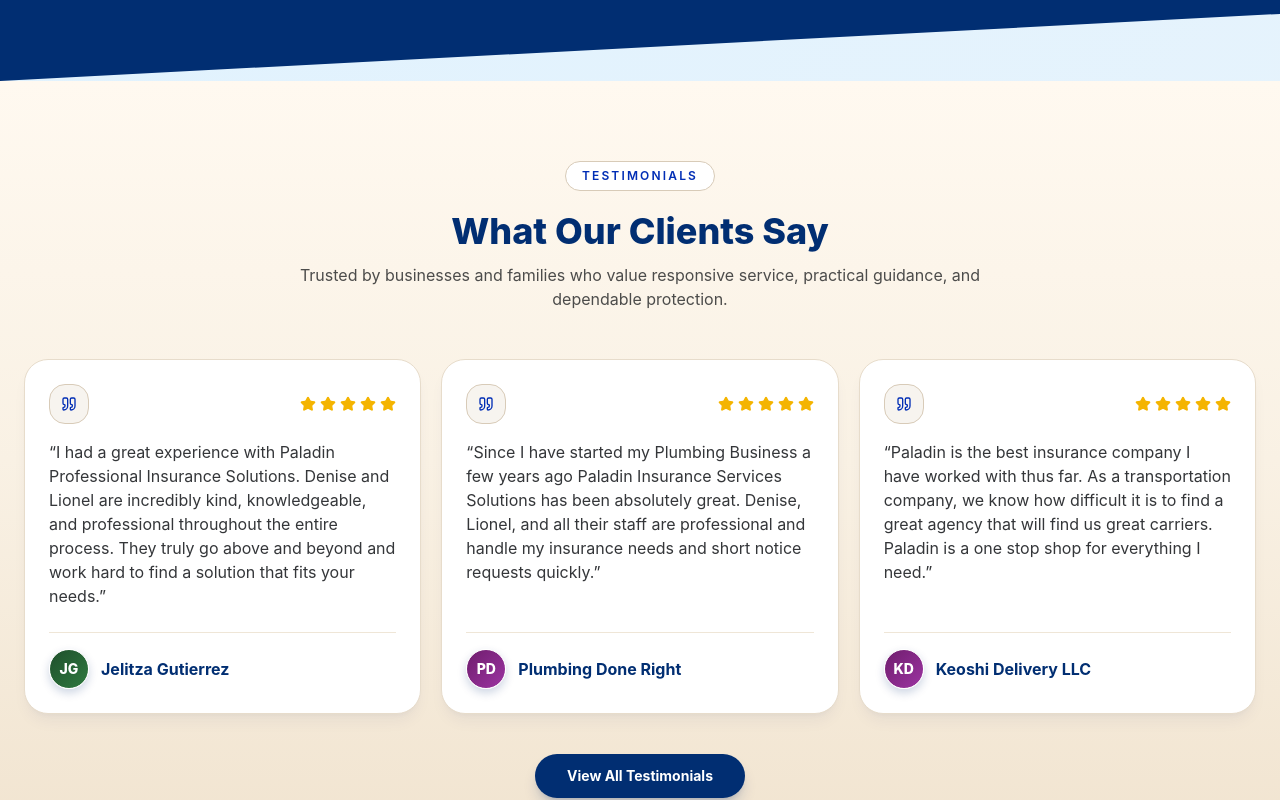
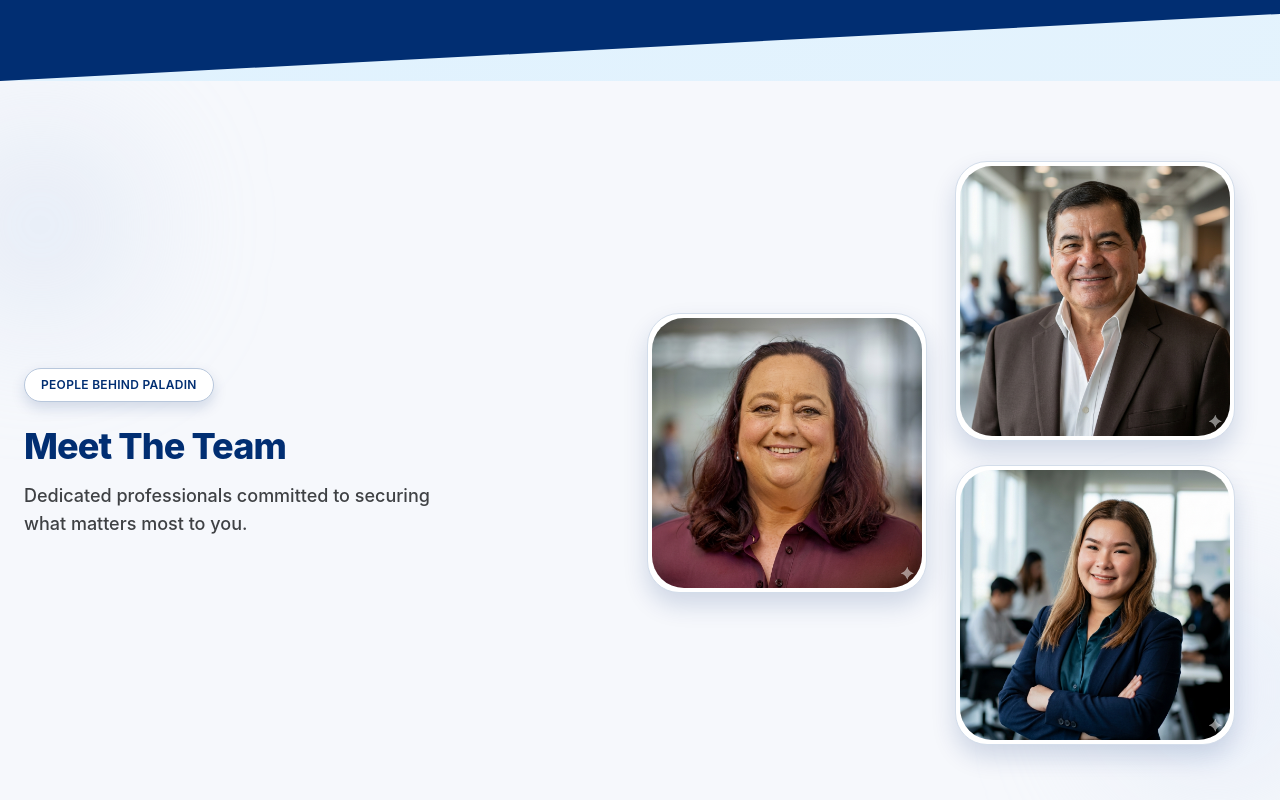
Before and after one commit to lanzashlee/Paladin-, a React (Create React App) app in the folder frontend/: page / in a window 1280 px wide. Shown: the part 5380-6180 px from the top of the page. Built offline with nearby package versions, Linux system fonts and the light colour scheme; no server answers.

Commit message:
Enhanced UI

```diff
--- a/frontend/src/components/Header.js
+++ b/frontend/src/components/Header.js
@@ -22,6 +22,7 @@
         { label: 'Partners & Carriers', anchor: '#partners-carriers' },
         { label: 'Coverage Offerings', anchor: '#coverage-offerings' },
         { label: 'Why Choose Paladin', anchor: '#why-choose-paladin' },
+        { label: 'Meet The Team', anchor: '#team-preview' },
         { label: 'What Our Clients Say', anchor: '#what-our-clients-say' },
         { label: 'Office Hours', anchor: '#office-hours' },
         { label: 'Contact & Location', anchor: '#contact-location' },
--- /dev/null
+++ b/frontend/src/components/Team.js
@@ -0,0 +1,86 @@
+import React from 'react';
+import { Link } from 'react-router-dom';
+import TeamMemberAndy from '../assets/SIR ANDY.png';
+import TeamMemberDenise from '../assets/MS DENISE.png';
+import TeamMemberDonna from '../assets/DONNA.png';
+
+const teamImageCards = {
+  andy: {
+    alt: 'Sir Andy portrait',
+    src: TeamMemberAndy,
+  },
+  denise: {
+    alt: 'Ms Denise portrait',
+    src: TeamMemberDenise,
+  },
+  donna: {
+    alt: 'Donna portrait',
+    src: TeamMemberDonna,
+  },
+};
+
+function Team() {
+  return (
+    <section id="team-preview" className="relative overflow-hidden bg-[#f6f8fc] py-16 sm:py-20">
+      <div className="pointer-events-none absolute -left-16 top-10 h-52 w-52 rounded-full bg-[#c9d8ee]/35 blur-3xl" />
+      <div className="pointer-events-none absolute -right-12 bottom-6 h-56 w-56 rounded-full bg-[#d9e4f5]/45 blur-3xl" />
+
+      <div className="relative z-10 mx-auto grid w-full max-w-7xl grid-cols-1 items-center gap-10 px-6 md:grid-cols-[1fr_1.15fr] md:gap-14">
+        <div className="max-w-xl">
+          <span className="inline-flex items-center rounded-full border border-[#b8c7dc] bg-white px-4 py-2 text-xs font-semibold uppercase tracking-wide text-[#012E72] shadow-[0_6px_14px_rgba(1,46,114,0.15)]">
+            People behind Paladin
+          </span>
+
+          <h2 className="mt-6 text-3xl font-extrabold  tracking-tight text-[#012E72] md:text-4xl">
+            Meet The Team
+          </h2>
+
+          <p className="mt-4 max-w-md text-base font-medium leading-relaxed text-[#010407]/75 md:text-lg">
+            Dedicated professionals committed to securing what matters most to you.
+          </p>
+        </div>
+
+        <div className="mx-auto flex w-full max-w-[620px] flex-col items-center gap-6 sm:flex-row sm:items-center sm:justify-center sm:gap-7">
+          <Link
+            to="/about#meet-the-team"
+            aria-label="View Ms Denise profile in Meet the Team"
+            className="w-full max-w-[260px] rounded-[2rem] border border-[#d3ddea] bg-white p-1 shadow-[0_12px_24px_rgba(1,46,114,0.16)] transition-transform duration-300 hover:-translate-y-1 sm:max-w-[280px]"
+          >
+            <img
+              src={teamImageCards.denise.src}
+              alt={teamImageCards.denise.alt}
+              className="block h-auto w-full rounded-[2rem] object-contain"
+            />
+          </Link>
+
+          <div className="flex w-full max-w-[260px] flex-col items-center gap-6 sm:max-w-[280px]">
+            <Link
+              to="/about#meet-the-team"
+              aria-label="View Sir Andy profile in Meet the Team"
+              className="w-full rounded-[2rem] border border-[#d3ddea] bg-white p-1 shadow-[0_12px_24px_rgba(1,46,114,0.16)] transition-transform duration-300 hover:-translate-y-1"
+            >
+              <img
+                src={teamImageCards.andy.src}
+                alt={teamImageCards.andy.alt}
+                className="block h-auto w-full rounded-[2rem] object-contain"
+              />
+            </Link>
+            <Link
+              to="/about#meet-the-team"
+              aria-label="View Donna profile in Meet the Team"
+              className="w-full rounded-[2rem] border border-[#d3ddea] bg-white p-1 shadow-[0_12px_24px_rgba(1,46,114,0.16)] transition-transform duration-300 hover:-translate-y-1"
+            >
+              <img
+                src={teamImageCards.donna.src}
+                alt={teamImageCards.donna.alt}
+                className="block h-auto w-full rounded-[2rem] object-contain"
+              />
+            </Link>
+          </div>
+        </div>
+      </div>
+    </section>
+  );
+}
+
+export default Team;
--- a/frontend/src/pages/About.js
+++ b/frontend/src/pages/About.js
@@ -17,31 +17,51 @@
       <Header />
 
       {/* Company Overview Section */}
-      <section id="company-overview" className="py-16 md:py-20 px-6 max-w-7xl mx-auto">
-        <div className="flex flex-col md:flex-row gap-16 items-center">
-          <div className="md:w-1/2">
-            <div className="inline-flex items-center gap-2 px-4 py-2 rounded-full bg-[#F7F4EF] text-[#002DB5] text-sm font-bold mb-6 border border-[#d8cbb8]">
-              <Building2 className="w-4 h-4" />
+      <section id="company-overview" className="w-full bg-[#f7f9fd] px-0 pb-0 pt-0">
+        <div className="w-full overflow-hidden bg-[#f7f9fd]">
+          <div className="relative h-[130px] bg-[#0b357f]">
+            <svg
+              className="absolute -bottom-1 left-0 block h-[78px] w-full"
+              viewBox="0 0 1440 200"
+              preserveAspectRatio="none"
+              aria-hidden="true"
+            >
+              <rect x="0" y="0" width="1440" height="200" fill="#0b357f" />
+              <path
+                d="M0,96 C180,170 360,166 540,140 C720,114 900,34 1080,42 C1240,50 1350,96 1440,120 L1440,200 L0,200 Z"
+                fill="#f7f9fd"
+              />
+            </svg>
+          </div>
+
+          <div className="grid grid-cols-1 gap-10 px-6 pb-10 pt-4 md:grid-cols-2 md:items-center md:gap-12 md:px-12 md:pb-14 md:pt-6">
+            <div className="mx-auto flex w-full max-w-xl flex-col items-start text-left">
+              <div className="mb-6 inline-flex items-center gap-2 rounded-full bg-white px-4 py-2 text-sm font-bold text-[#002DB5] shadow-[0_8px_16px_rgba(8,35,76,0.12)]">
+                <Building2 className="h-4 w-4" />
                 <span>Company Overview</span>
               </div>
-            <h2 className="text-3xl md:text-4xl font-extrabold text-[#012E72] mb-6 leading-tight">
-              A Legacy of <br/><span className="text-[#002DB5]">Protection & Trust</span>
+
+              <h2 className="mb-6 text-3xl font-extrabold leading-tight text-[#012E72] md:text-4xl">
+                A Legacy of
+                <br />
+                <span className="text-[#012E72]">Protection and Trust</span>
               </h2>
-            <p className="text-[#010407]/75 text-base md:text-lg leading-relaxed mb-4 font-medium text-justify">
+
+              <p className="mb-4 max-w-xl text-justify text-base font-normal leading-relaxed text-[#010407]/75 md:text-lg">
                 Paladin Professional Insurance Solutions is a full-service independent insurance agency committed to delivering premium protection across personal, commercial, and specialty lines.
               </p>
-            <p className="text-[#010407]/75 text-base md:text-lg leading-relaxed font-medium text-justify">
-              We understand that every client is unique — which is why we take a consultative, hands-on approach to crafting coverage that truly fits your life and your business.
+              <p className="max-w-xl text-justify text-base font-normal leading-relaxed text-[#010407]/75 md:text-lg">
+                We understand that every client is unique - which is why we take a consultative, hands-on approach to crafting coverage that truly fits your life and your business.
               </p>
             </div>
-          <div className="md:w-1/2 w-full">
-             <div className="relative rounded-[2rem] overflow-hidden shadow-2xl shadow-[#012E72]/10 border-8 border-[#F7F4EF]">
-                <img src="https://images.unsplash.com/photo-1497366216548-37526070297c?auto=format&fit=crop&q=80&w=1200" alt="Modern Office" className="w-full h-[500px] object-cover hover:scale-105 transition-transform duration-700" />
-                <div className="absolute inset-0 bg-gradient-to-t from-[#012E72]/75 via-[#012E72]/20 to-transparent flex items-end p-8">
-                  <div className="text-white">
-                    <p className="text-2xl font-bold">Paladin Headquarters</p>
-                    <p className="font-medium text-[#F7F4EF]">Where focus meets dedication</p>
-                  </div>
+
+            <div className="flex justify-center">
+              <div className="overflow-hidden rounded-2xl bg-white shadow-[0_14px_30px_rgba(8,35,76,0.2)]">
+                <img
+                  src="https://images.unsplash.com/photo-1486406146926-c627a92ad1ab?auto=format&fit=crop&q=80&w=1400"
+                  alt="Glass office buildings"
+                  className="h-[260px] w-full max-w-[430px] object-cover sm:h-[300px] md:h-[360px]"
+                />
               </div>
             </div>
           </div>
@@ -49,7 +69,7 @@
       </section>
 
       {/* Mission & Vision Section */}
-      <section id="mission-promise" className="bg-[#F7F4EF] py-16 px-6 border-y border-[#e7dccb]">
+      <section id="mission-promise" className="-mt-px bg-[#F7F4EF] py-16 px-6">
         <div className="max-w-6xl mx-auto">
           <div className="text-center mb-10">
             <p className="inline-flex items-center px-4 py-1 rounded-full bg-white text-[#002DB5] text-xs font-semibold tracking-wide uppercase mb-3 border border-[#d8cbb8] shadow-sm">
@@ -102,29 +122,45 @@
       <WhyChooseUs />
 
       {/* The Team Section */}
-      <section id="meet-the-team" className="py-16 md:py-20 px-6 bg-white">
-        <div className="max-w-7xl mx-auto">
-          <div className="text-center mb-10">
-            <h2 className="text-3xl md:text-4xl font-extrabold text-[#012E72] mb-3">Meet The Team</h2>
-            <p className="text-base md:text-lg text-[#010407]/60 max-w-2xl mx-auto font-medium text-center">
+      <section id="meet-the-team" className="relative overflow-hidden bg-[#f7f9fd] px-6 py-16 md:py-20">
+        <div className="pointer-events-none absolute -left-16 top-8 h-56 w-56 rounded-full bg-[#c9d8ee]/35 blur-3xl" />
+        <div className="pointer-events-none absolute -right-10 bottom-10 h-60 w-60 rounded-full bg-[#d9e4f5]/45 blur-3xl" />
+
+        <div className="relative z-10 mx-auto max-w-7xl">
+          <div className="mb-12 text-center">
+            <p className="mb-4 inline-flex items-center rounded-full border border-[#c8d3e6] bg-white px-4 py-1.5 text-xs font-semibold uppercase tracking-wide text-[#002DB5] shadow-sm">
+              Leadership Team
+            </p>
+            <h2 className="mb-3 text-3xl font-extrabold text-[#012E72] md:text-4xl">Meet The Team</h2>
+            <p className="mx-auto max-w-2xl text-base font-medium text-[#010407]/65 md:text-lg">
               Dedicated professionals committed to securing what matters most to you.
             </p>
           </div>
 
-          <div className="grid grid-cols-1 md:grid-cols-3 gap-10">
+          <div className="grid grid-cols-1 gap-8 md:grid-cols-3">
             {[
               { name: "Denise Pomboonreung", role: "CEO", bio: "Sets the vision for the agency, leads client relationships, and drives long-term growth with a service-first mindset.", img: TeamMember1 },
               { name: "Andy Zubia", role: "President", bio: "Oversees company strategy and daily execution, keeping the team aligned and the client experience consistent.", img: TeamMember2 },
               { name: "Donna Jumdail", role: "Operations Lead", bio: "Manages workflow, coordination, and service follow-through so every request moves smoothly from start to finish.", img: TeamMember3 },
             ].map((member, idx) => (
-              <div key={idx} className="group text-center bg-[#F7F4EF] border border-[#e7dccb] p-6 rounded-3xl shadow-xl shadow-[#012E72]/5 hover:-translate-y-2 transition-all duration-300">
-                <div className="relative w-48 h-48 mx-auto rounded-[2rem] overflow-hidden mb-8 shadow-md">
-                  <img src={member.img} alt={member.name} className="w-full h-full object-cover group-hover:scale-110 transition-transform duration-700" />
+              <article
+                key={idx}
+                className="group overflow-hidden rounded-[2rem] border border-[#d7dfec] bg-white shadow-[0_14px_30px_rgba(1,46,114,0.08)] transition-all duration-300 hover:-translate-y-1 hover:shadow-[0_18px_36px_rgba(1,46,114,0.14)]"
+              >
+                <div className="relative overflow-hidden bg-white">
+                  <img
+                    src={member.img}
+                    alt={member.name}
+                    className="h-auto w-full object-contain transition-transform duration-700 group-hover:scale-105"
+                  />
                 </div>
-                <h3 className="text-xl font-bold text-[#012E72] mb-1">{member.name}</h3>
-                <p className="text-[#002DB5] font-semibold text-sm mb-3">{member.role}</p>
-                <p className="text-[#010407]/70 text-sm leading-relaxed font-medium text-justify">{member.bio}</p>
+
+                <div className="p-6">
+                  <h3 className="mb-1 text-xl font-bold text-[#012E72]">{member.name}</h3>
+                  <p className="mb-3 text-sm font-semibold uppercase tracking-wide text-[#002DB5]">{member.role}</p>
+                  <p className="text-justify text-sm font-medium leading-relaxed text-[#010407]/70">{member.bio}</p>
                 </div>
+              </article>
             ))}
           </div>
         </div>
--- a/frontend/src/pages/Home.js
+++ b/frontend/src/pages/Home.js
@@ -5,6 +5,7 @@
 import InsuranceLines from '../components/InsuranceLines';
 import FeaturedProducts from '../components/FeaturedProducts';
 import WhyChooseUs from '../components/WhyChooseUs';
+import Team from '../components/Team';
 import OfficeHours from '../components/OfficeHours';
 import ContactInfo from '../components/ContactInfo';
 import Footer from '../components/Footer';
@@ -22,6 +23,7 @@
       <Carriers showViewPartnersButton featuredOnly />
       <FeaturedProducts />
       <WhyChooseUs />
+      <Team />
       <TestimonialsPreview />
       <OfficeHours />
       <ContactInfo />
```
Lines whose indentation alone changed are shown as unchanged.
